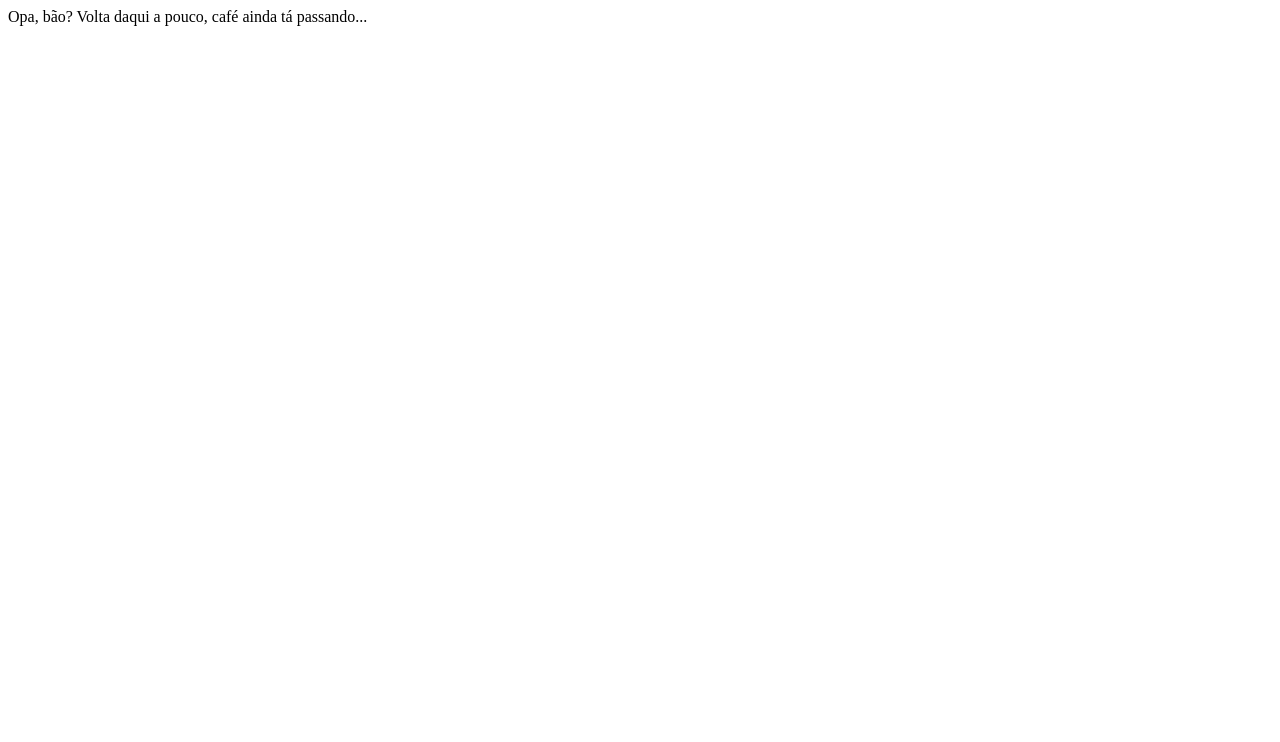
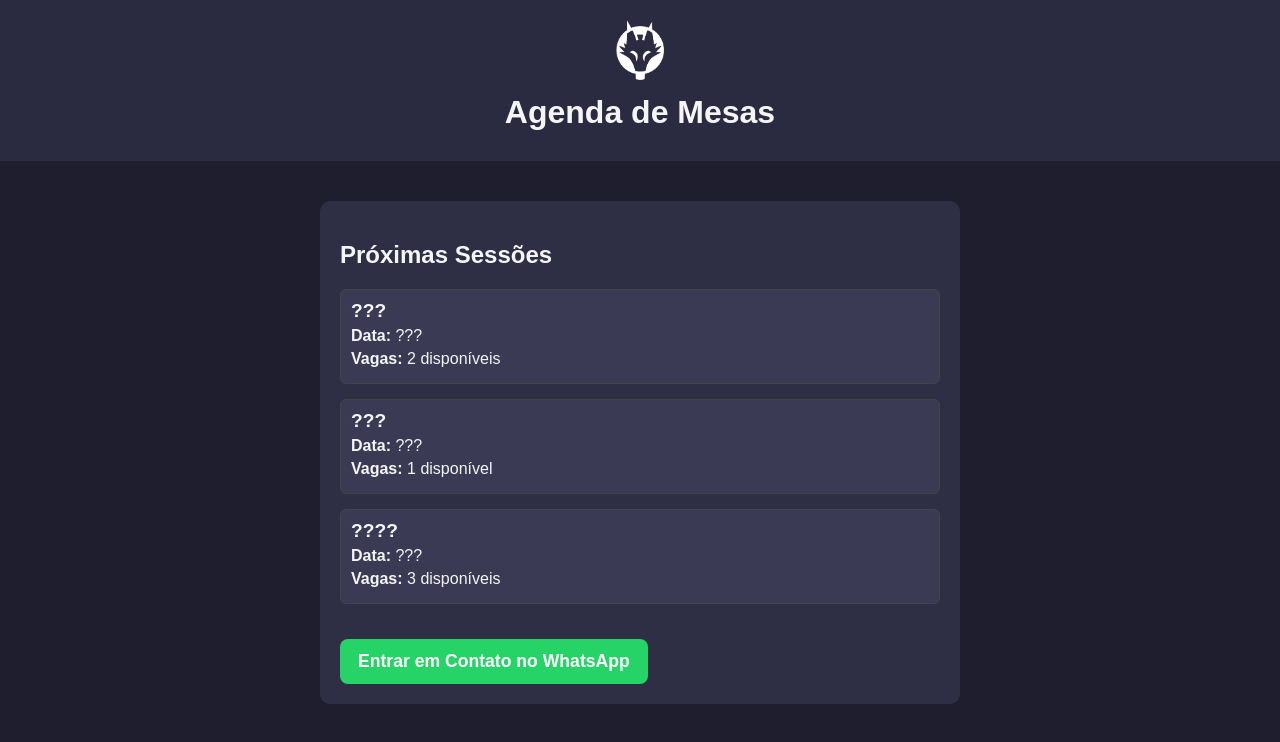
Before and after one commit to raposoel/raposoel.github.io, a plain HTML site: page index.html in a window 1280 px wide. Drawn offline with Linux system fonts and the light colour scheme.

Commit message:
Update index.html

```diff
--- a/index.html
+++ b/index.html
@@ -1 +1,104 @@
-<body>Opa, bão? Volta daqui a pouco, café ainda tá passando...</body>
+<!DOCTYPE html>
+<html lang="pt-BR">
+<head>
+  <meta charset="UTF-8">
+  <meta name="viewport" content="width=device-width, initial-scale=1.0">
+  <title>Minha Agenda RPG</title>
+
+  <!-- Favicon (logo na aba) -->
+  <link rel="icon" type="image/png" href="Raposo-1.png">
+
+  <!-- Estilos básicos -->
+  <style>
+    body {
+      font-family: Arial, sans-serif;
+      margin: 0;
+      background: #1e1e2f;
+      color: #f5f5f5;
+      text-align: center;
+    }
+    header {
+      padding: 20px;
+      background: #2a2a40;
+    }
+    header img {
+      height: 60px;
+    }
+    h1 {
+      margin: 10px 0;
+      font-size: 2rem;
+    }
+    .agenda {
+      max-width: 600px;
+      margin: 40px auto;
+      text-align: left;
+      background: #2e2e44;
+      padding: 20px;
+      border-radius: 10px;
+    }
+    .sessao {
+      margin-bottom: 15px;
+      padding: 10px;
+      border: 1px solid #444;
+      border-radius: 6px;
+      background: #3a3a55;
+    }
+    .sessao h2 {
+      margin: 0;
+      font-size: 1.2rem;
+    }
+    .sessao p {
+      margin: 5px 0;
+    }
+    .whatsapp-btn {
+      display: inline-block;
+      margin-top: 20px;
+      padding: 12px 18px;
+      background: #25D366;
+      color: white;
+      font-weight: bold;
+      border-radius: 8px;
+      text-decoration: none;
+      font-size: 1.1rem;
+      transition: 0.3s;
+    }
+    .whatsapp-btn:hover {
+      background: #1da851;
+    }
+  </style>
+</head>
+<body>
+  <header>
+    <!-- Troque "logo.png" pela imagem do seu logo -->
+    <img src="Raposo-1.png" alt="Raposo EL">
+    <h1>Agenda de Mesas</h1>
+  </header>
+
+  <section class="agenda">
+    <h2>Próximas Sessões</h2>
+
+    <div class="sessao">
+      <h2>???</h2>
+      <p><strong>Data:</strong> ???</p>
+      <p><strong>Vagas:</strong> 2 disponíveis</p>
+    </div>
+
+    <div class="sessao">
+      <h2>???</h2>
+      <p><strong>Data:</strong> ???</p>
+      <p><strong>Vagas:</strong> 1 disponível</p>
+    </div>
+
+    <div class="sessao">
+      <h2>????</h2>
+      <p><strong>Data:</strong> ???</p>
+      <p><strong>Vagas:</strong> 3 disponíveis</p>
+    </div>
+
+    <!-- Botão WhatsApp -->
+    <a class="whatsapp-btn" href="https://wa.me/5512992303459?text=Olá. Quero jogar RPG com você." target="_blank">
+      Entrar em Contato no WhatsApp
+    </a>
+  </section>
+</body>
+</html>
```
